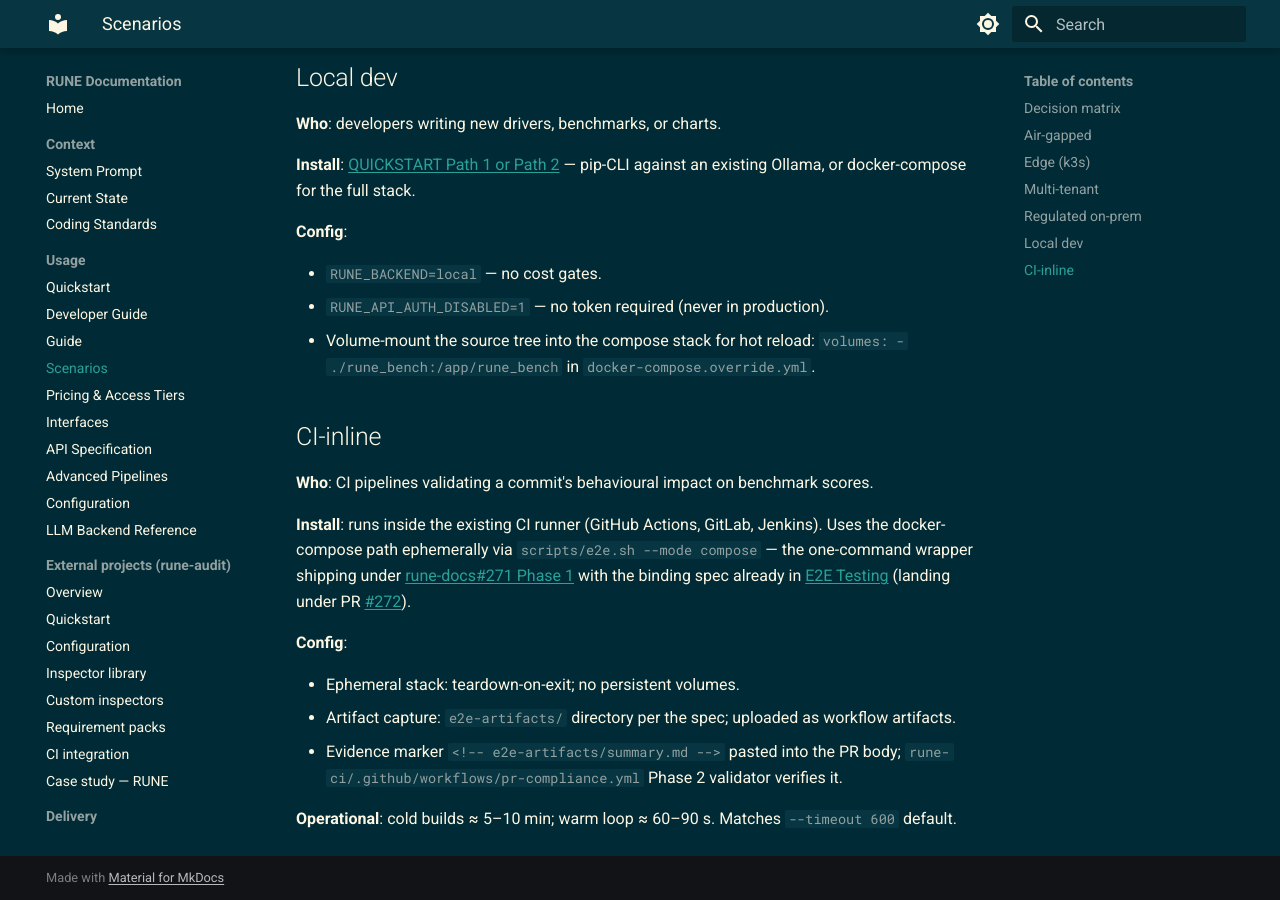
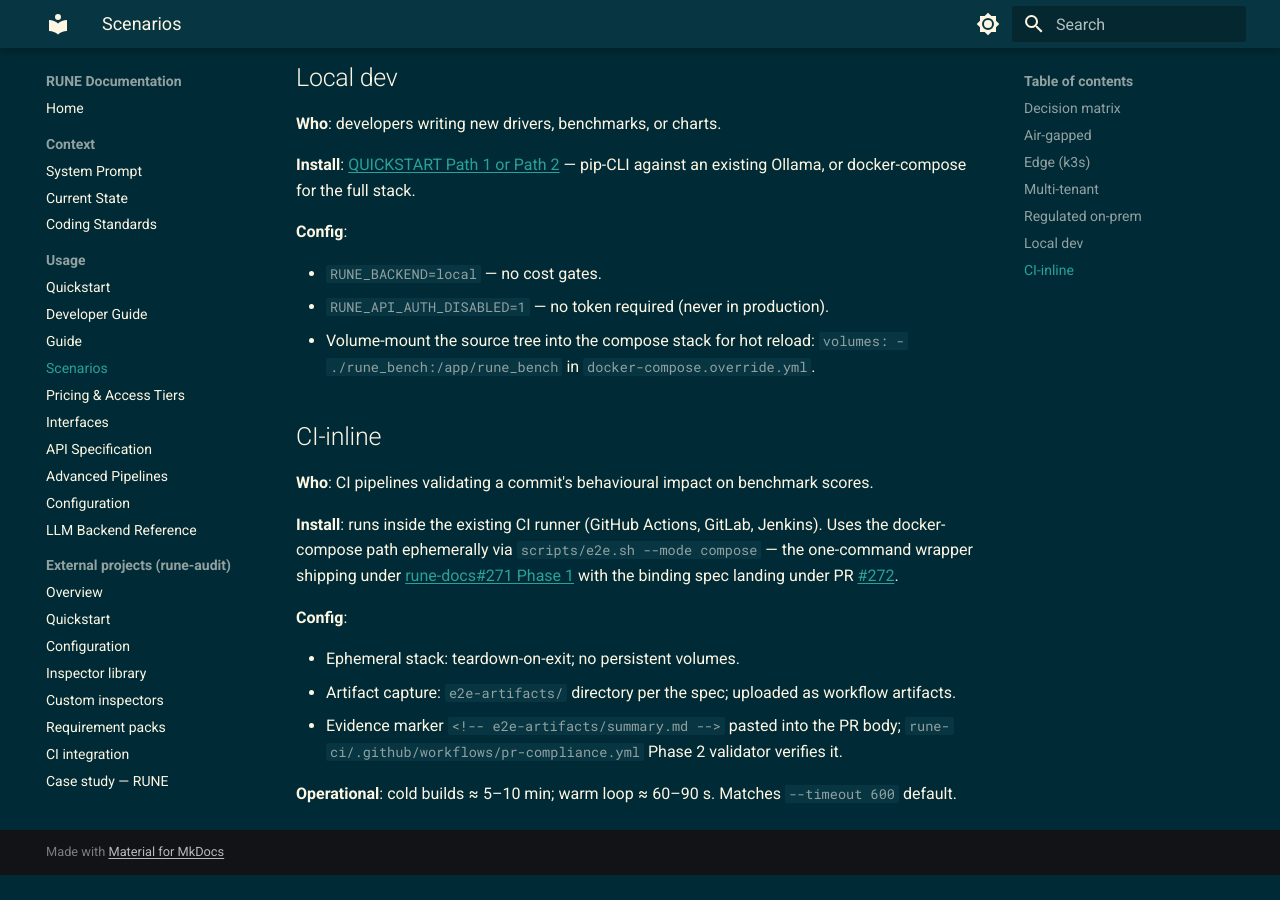
Before and after one commit to lpasquali/rune-docs, an MkDocs documentation site: the page built from docs/usage/SCENARIOS.md, in a window 1280 px wide and 900 px high, scrolled down 2739 px. Built offline with MkDocs 1.6.1 and Material for MkDocs 9.7.7, drawn with Linux system fonts in a browser that asks for light colours; the version menu is left out; after the commit the page ends 3614 px from its top, so only the background shows below that.

Commit message:
docs(scenarios): drop forward-link to E2E_TESTING.md pending PR #272 merge

```diff
--- a/docs/usage/SCENARIOS.md
+++ b/docs/usage/SCENARIOS.md
@@ -85,7 +85,7 @@
 
 **Who**: CI pipelines validating a commit's behavioural impact on benchmark scores.
 
-**Install**: runs inside the existing CI runner (GitHub Actions, GitLab, Jenkins). Uses the docker-compose path ephemerally via `scripts/e2e.sh --mode compose` — the one-command wrapper shipping under [rune-docs#271 Phase 1](https://github.com/lpasquali/rune-docs/issues/271) with the binding spec already in [E2E Testing](E2E_TESTING.md) (landing under PR [#272](https://github.com/lpasquali/rune-docs/pull/272)).
+**Install**: runs inside the existing CI runner (GitHub Actions, GitLab, Jenkins). Uses the docker-compose path ephemerally via `scripts/e2e.sh --mode compose` — the one-command wrapper shipping under [rune-docs#271 Phase 1](https://github.com/lpasquali/rune-docs/issues/271) with the binding spec landing under PR [#272](https://github.com/lpasquali/rune-docs/pull/272).
 
 **Config**:
 
```
